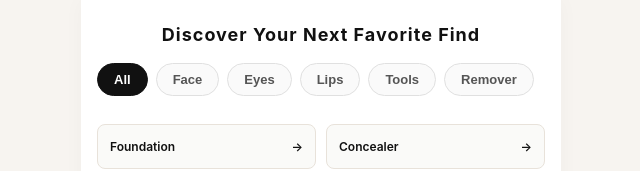
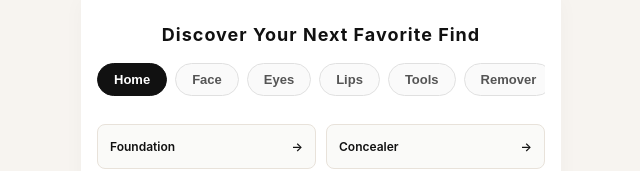
Before and after one commit to madisonandersonxyz-beep/mdsonndrson, a plain HTML site: page index.html in a window 1280 px wide. Shown: the top 171 px of the page, without its empty margins (319-959 px from the left). Drawn offline with Linux system fonts and the light colour scheme.

Commit message:
index.html

```diff
--- a/index.html
+++ b/index.html
@@ -114,7 +114,7 @@
 
     <!-- Top Navigation Tabs -->
     <div class="top-choices" id="topChoices">
-      <button class="tab-btn active" data-cat="all">All</button>
+      <button class="tab-btn active" data-cat="all">Home</button>
       <button class="tab-btn" data-cat="face">Face</button>
       <button class="tab-btn" data-cat="eyes">Eyes</button>
       <button class="tab-btn" data-cat="lips">Lips</button>
```
